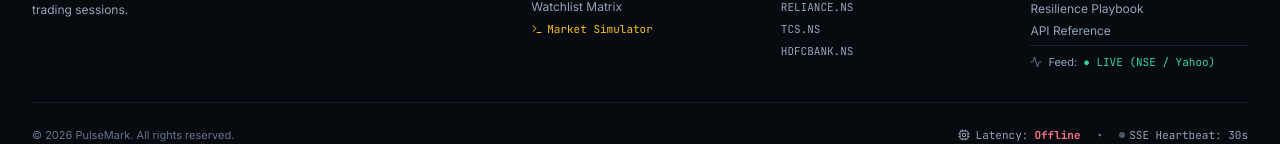
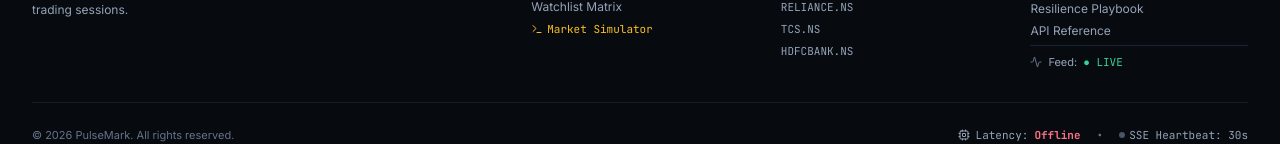
Before and after one commit to Khushi1310-nayak/PulseMark, a Next.js app in the folder apps/web/: page / in a window 1280 px wide. Shown: the part 976-1120 px from the top of the page. Built offline with nearby package versions, Linux system fonts and the light colour scheme; no server answers.

Commit message:
feat(web): update footer feed badge to show only ● LIVE

```diff
--- a/apps/web/src/components/footer.tsx
+++ b/apps/web/src/components/footer.tsx
@@ -50,7 +50,7 @@ export function Footer({ feedSource = 'LIVE_FEED', lastPingMs = 24 }: FooterProp
   const getSourceBadge = () => {
     switch (feedSource) {
       case 'LIVE_FEED':
-        return <span className="text-emerald-400 font-mono">● LIVE (NSE / Yahoo)</span>;
+        return <span className="text-emerald-400 font-mono">● LIVE</span>;
       case 'STALE_REDIS_CACHE':
       case 'STALE_CACHE':
         return <span className="text-amber-400 font-mono">▲ CACHED (Redis Fallback)</span>;
@@ -58,7 +58,7 @@ export function Footer({ feedSource = 'LIVE_FEED', lastPingMs = 24 }: FooterProp
       case 'SYNTHETIC_MOCK':
         return <span className="text-cyan-400 font-mono">■ SIMULATED</span>;
       default:
-        return <span className="text-emerald-400 font-mono">● LIVE (NSE / Yahoo)</span>;
+        return <span className="text-emerald-400 font-mono">● LIVE</span>;
     }
   };
 
```
